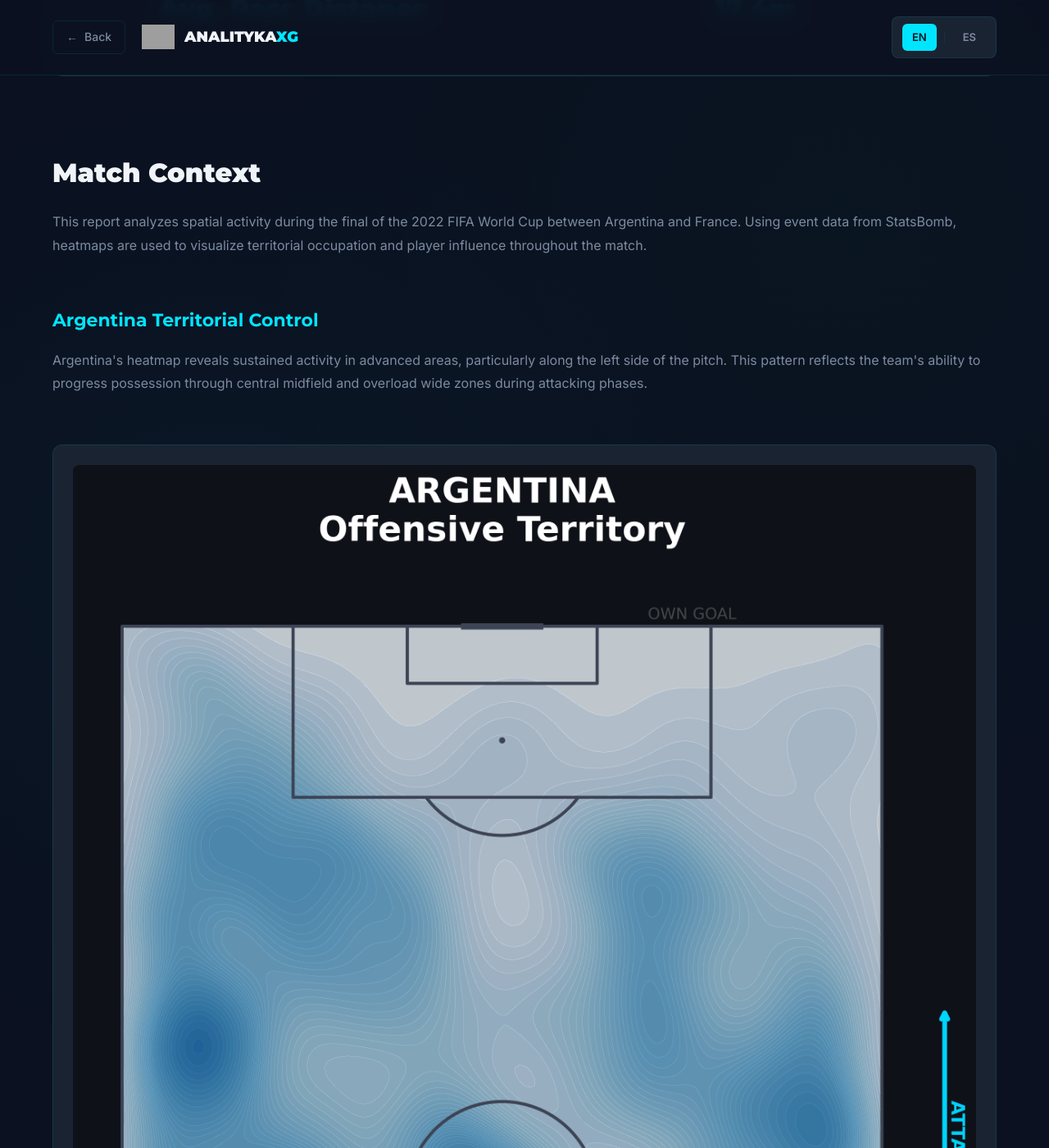
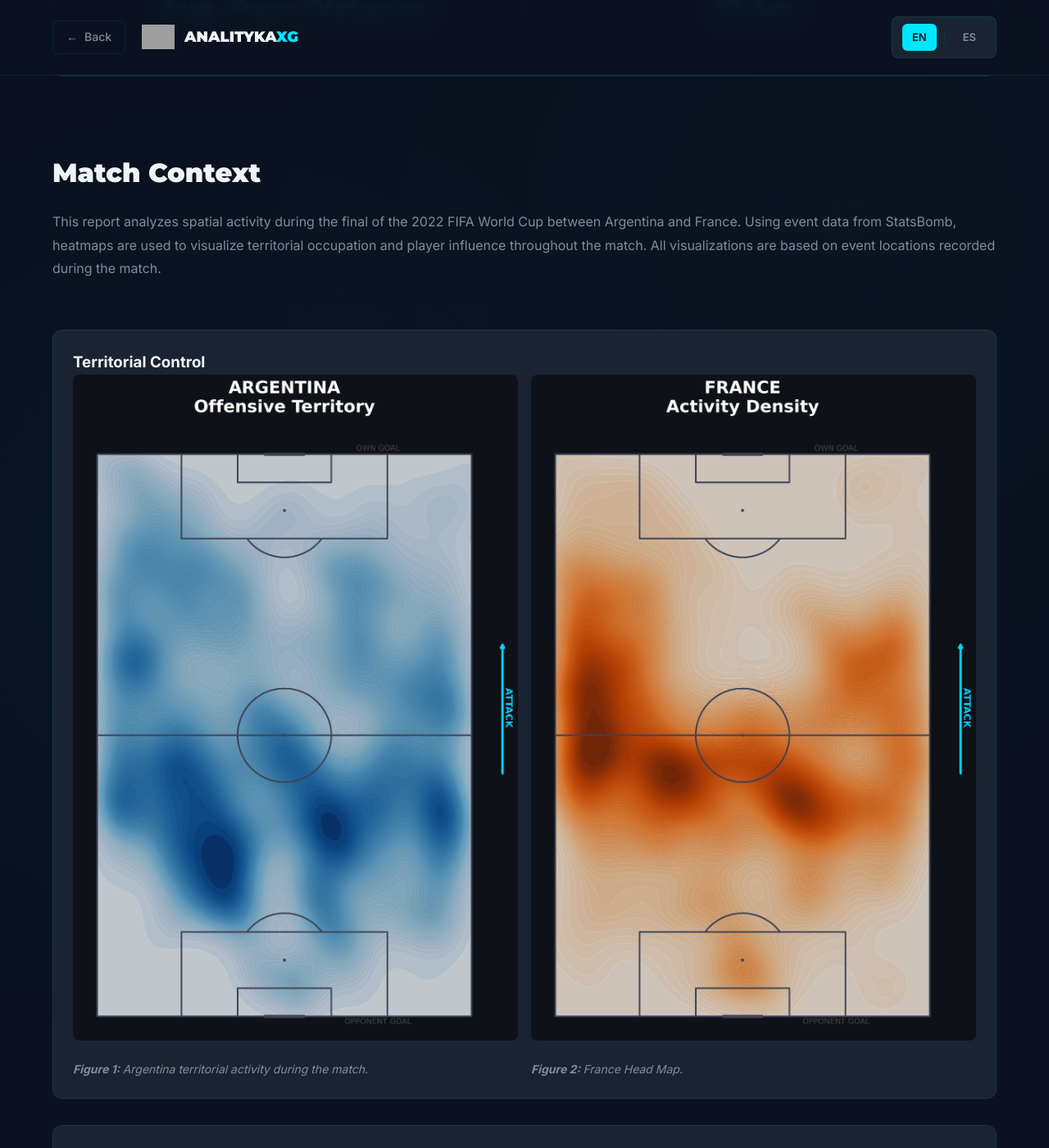
Before and after one commit to Fiallos77/analitykaXG, a Jekyll site: the page built from reports/ArgentinavsFranceHeadMap.md, in a window 1280 px wide and 1400 px high, scrolled down 1002 px. Shown: the whole window at 82% size. Built offline with Jekyll 4.4.1, drawn with Linux system fonts in a browser that asks for light colours; some of the changed text lies outside the part shown; grey boxes are pictures that could not be loaded.

Commit message:
Update ArgentinavsFranceHeadMap.md

```diff
--- a/reports/ArgentinavsFranceHeadMap.md
+++ b/reports/ArgentinavsFranceHeadMap.md
@@ -75,39 +75,24 @@ lang: en
         <h2>Match Context</h2>
         <p>
             This report analyzes spatial activity during the final of the 2022 FIFA World Cup between Argentina and France. Using event data from StatsBomb, heatmaps are used to visualize territorial occupation and player influence throughout the match.
+            All visualizations are based on event locations recorded during the match.
         </p>
     </div>
-  <div class="content-section">
-        <h3>Argentina Territorial Control</h3>
-        <p>
-            Argentina's heatmap reveals sustained activity in advanced areas, particularly along the left side of the pitch. This pattern reflects the team's ability to progress possession through central midfield and overload wide zones during attacking phases.
-        </p>
-  </div>
- <!-- Section 2.1: Threat Windows -->
-    <!-- Visualization 1: Mapa argentina -->
+    <!-- Section 1: -->
     <div class="visualization">
-        <img src="{{ site.baseurl }}/assets/images/heatmap_argentina.png" alt="Argentina Head Map">
-        <p class="viz-caption">
-            <strong>Figure 1: </strong>Pass network of Bayer Leverkusen showing successful passing relationships before the first substitution.
-            Node size represents number of completed passes, while line thickness indicates the frequency of connections between players. Only connections with at least six passes are displayed.
-        </p>
+        <h3>Territorial Control</h3>
+        <div style="display: grid; grid-template-columns: 1fr 1fr; gap: 16px;">
+            <div>
+                <img src="{{ site.baseurl }}/assets/images/heatmap_argentina.png" alt="Argentina Head Map">
+                <p class="viz-caption"><strong>Figure 1: </strong>Argentina territorial activity during the match.</p>
+            </div>
+            <div>
+                <img src="{{ site.baseurl }}/assets/images/heatmap_francia.png" alt="Imagen derecha">
+                <p class="viz-caption"><strong>Figure 2: </strong>France Head Map.</p>
+            </div>
+        </div>
     </div>
     <!-- Section 2 -->
-    <!-- Visualization 2: France shot map -->
-    <div class="visualization">
-      <h3>France Activity Map</h3>
-        <img src="{{ site.baseurl }}/assets/images/heatmap_francia.png" alt="France Head Map">
-        <p class="viz-caption">
-            <strong>Figure 2: </strong>Average on-ball positions based on successful passes.
-            Marker size represents passing involvement, providing a snapshot of Leverkusen’s spatial structure during possession.
-        </p>
-    </div>
-    <div class="content-section">
-        <p>
-            France’s spatial activity appears more dispersed and deeper in their own half. The map suggests limited territorial progression during large phases of the match, with most actions concentrated in defensive and middle zones.
-        </p>
-    </div>
-    <!-- Section 3 -->
     <!-- Visualization 1: Messi Shot map -->
     <div class="visualization">
       <h3>Messi Influence Map</h3>
```
